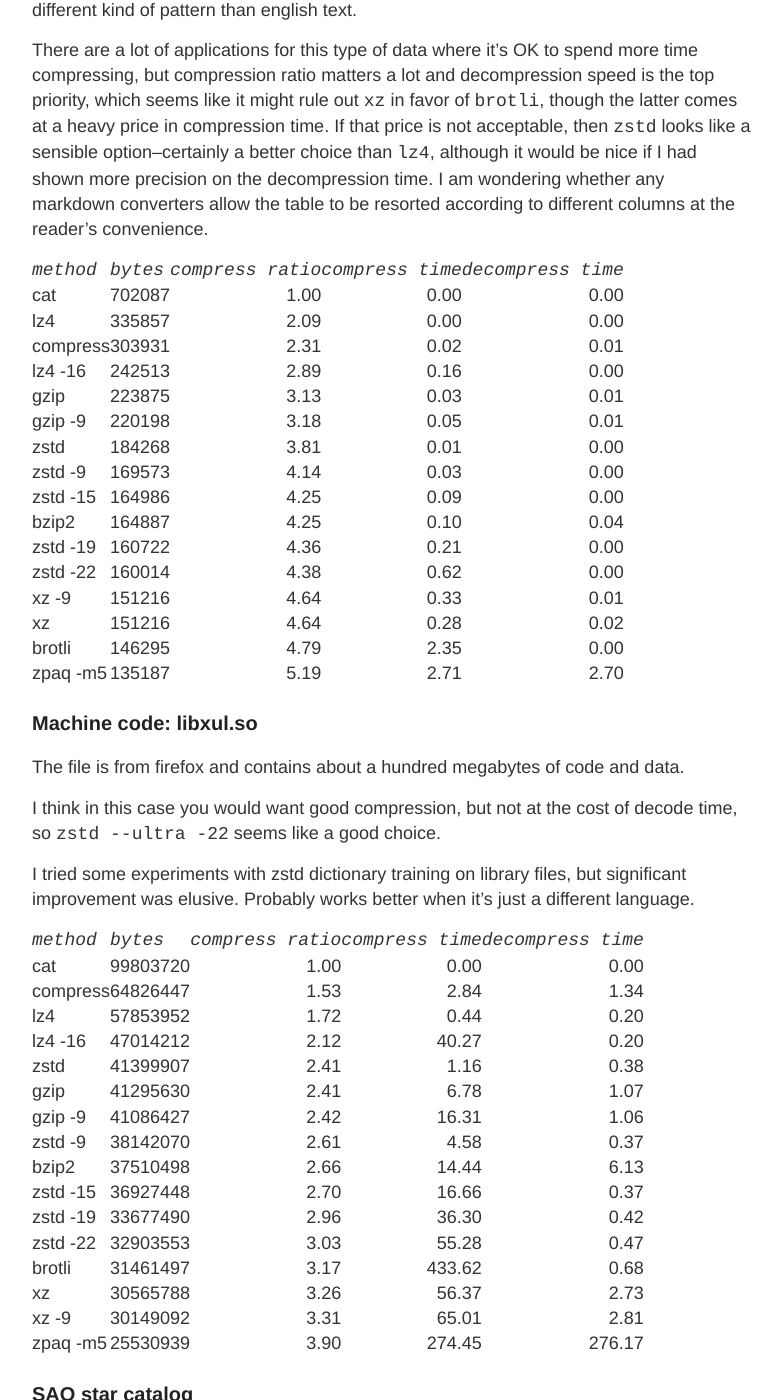
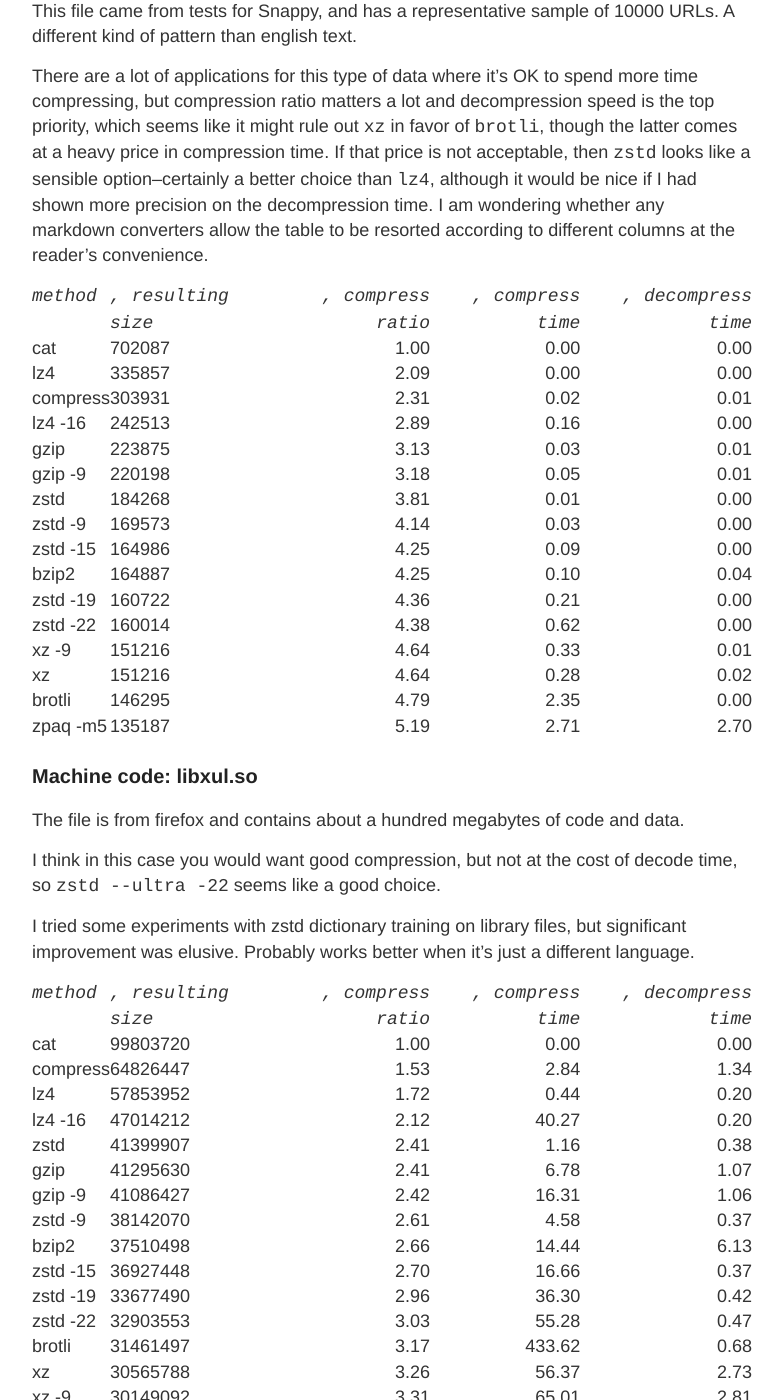
Before and after one commit to jmcorey/jmcorey.github.io, a Jekyll site: the page built from _posts/2018-07-24-email-compression.md, in a window 1280 px wide and 1400 px high, scrolled down 1607 px. Shown: the whole window, without its empty margins (248-1031 px from the left). Built offline with Jekyll 4.4.1, drawn with Linux system fonts in a browser that asks for light colours; some of the changed text lies outside the part shown.

Commit message:
fix headers

```diff
--- a/_posts/2018-07-24-email-compression.md
+++ b/_posts/2018-07-24-email-compression.md
@@ -44,7 +44,7 @@
 compression effort level of `zstd`.  But I don't care--it's not that CPU time
 is a big deal, I'm just impatient.
 
-| *` method `* | *`, bytes `* | *`, compress ratio `* | *`, compress time `* | *`, decompress time `* |
+| *` method`* | *`, resulting size `* | *`, compress ratio `* | *`, compress time `* | *`, decompress time `* |
 |:------   |:---------| ----:| ------:| ------:|
 | cat      | 63968176 | 1.00 |   0.00 |   0.00 |
 | compress | 38488271 | 1.66 |   2.05 |    .75 |
@@ -78,7 +78,7 @@
 wondering whether any markdown converters allow the table to be resorted
 according to different columns at the reader's convenience.
 
-| *` method `* | *` bytes `* | *` compress ratio `* | *` compress time `* | *` decompress time `* |
+| *` method `* | *`, resulting size `* | *`, compress ratio `* | *`, compress time `* | *`, decompress time `* |
 |:------   |:---------| ----:| ------:| ------:|
 | cat      |   702087 | 1.00 |   0.00 |   0.00 |
 | lz4      |   335857 | 2.09 |   0.00 |   0.00 |
@@ -108,7 +108,7 @@
 significant improvement was elusive.  Probably works better when it's just a
 different language.
 
-| *` method `* | *` bytes `* | *` compress ratio `* | *` compress time `* | *` decompress time `* |
+| *` method `* | *`, resulting size `* | *`, compress ratio `* | *`, compress time `* | *`, decompress time `* |
 |:------   |:---------| ----:| ------:| ------:|
 | cat      | 99803720 | 1.00 |   0.00 |   0.00 |
 | compress | 64826447 | 1.53 |   2.84 |   1.34 |
@@ -148,7 +148,7 @@
 have a small amount of built-in error, then lossy techniques might be
 appropriate.
 
-| *` method `* | *` bytes `* | *` compress ratio `* | *` compress time `* | *` decompress time `* |
+| *` method `* | *`, resulting size `* | *`, compress ratio `* | *`, compress time `* | *`, decompress time `* |
 |:------   |:---------| ----:| ------:| ------:|
 | cat      |  7251944 | 1.00 |   0.00 |   0.00 |
 | lz4      |  6790464 | 1.06 |   0.04 |   0.02 |
@@ -178,7 +178,7 @@
 compress and decompress; xz is pretty good for compression ratio emphasis,
 though it's expensive to construct. zpaq is, as always, best but slowest.
 
-| *` method `* | *` bytes `* | *` compress ratio `* | *` compress time `* | *` decompress time `* |
+| *` method `* | *`, resulting size `* | *`, compress ratio `* | *`, compress time `* | *`, decompress time `* |
 |:------   |:---------| ----:| ------:| ------:|
 | cat      | 10085684 | 1.00 |   0.00 |   0.00 |
 | lz4      |  5261242 | 1.91 |   0.05 |   0.02 |
```
